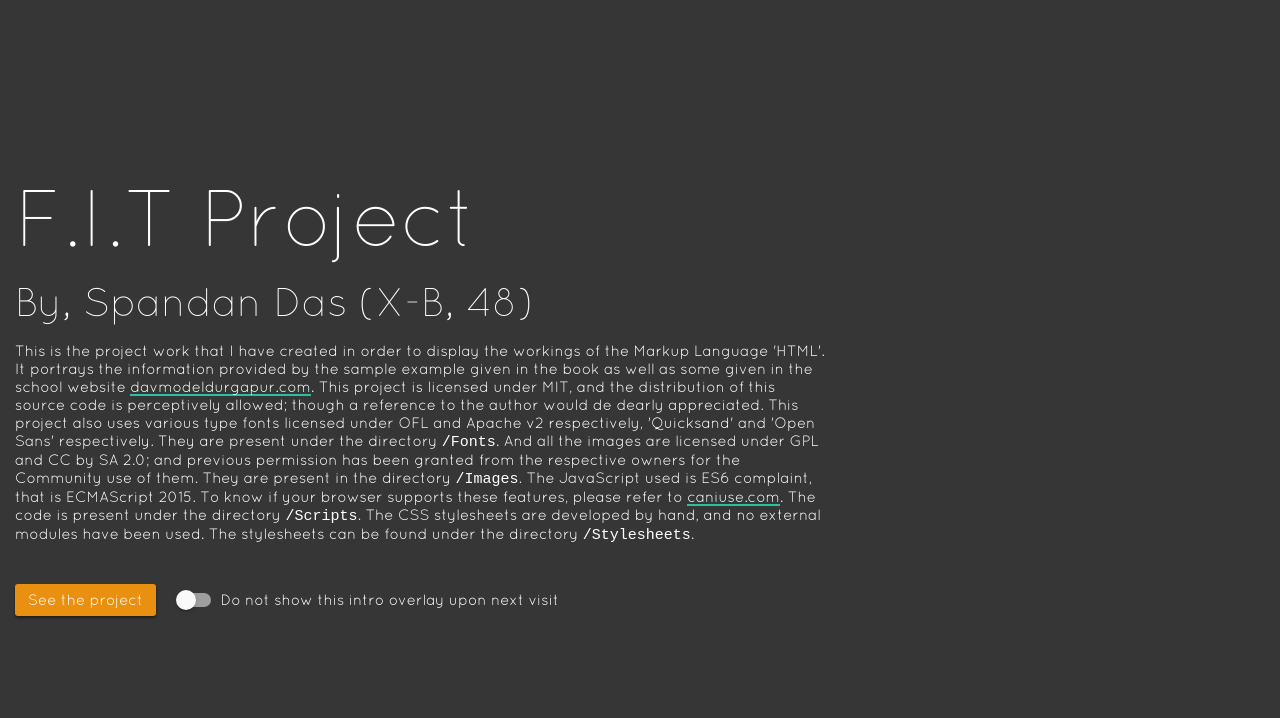
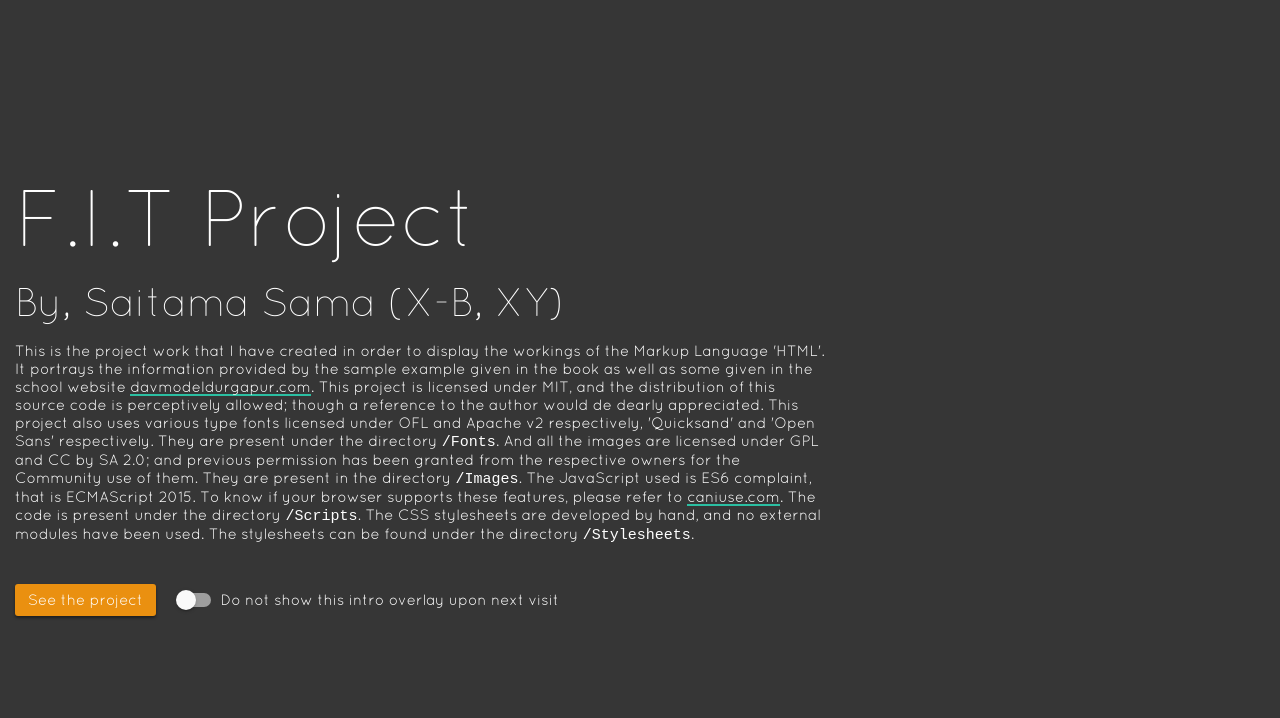
Before and after one commit to SaitamaSama/Hydrogen, a plain HTML site: page Hydrogen/index.html in a window 1280 px wide. Shown: the top 718 px of the page. Drawn offline with Linux system fonts and the light colour scheme.

Commit message:
Update index.html

```diff
--- a/Hydrogen/index.html
+++ b/Hydrogen/index.html
@@ -47,7 +47,7 @@
 <section class="intro-overlay js-intro-overlay">
     <section>
         <h1 class="title">F.I.T Project</h1>
-        <h2 class="subtitle">By, Spandan Das (X-B, 48)</h2>
+        <h2 class="subtitle">By, Saitama Sama (X-B, XY)</h2>
         <p class="description">
             This is the project work that I have created in order to display
             the workings of the Markup Language 'HTML'. It portrays the information
```
